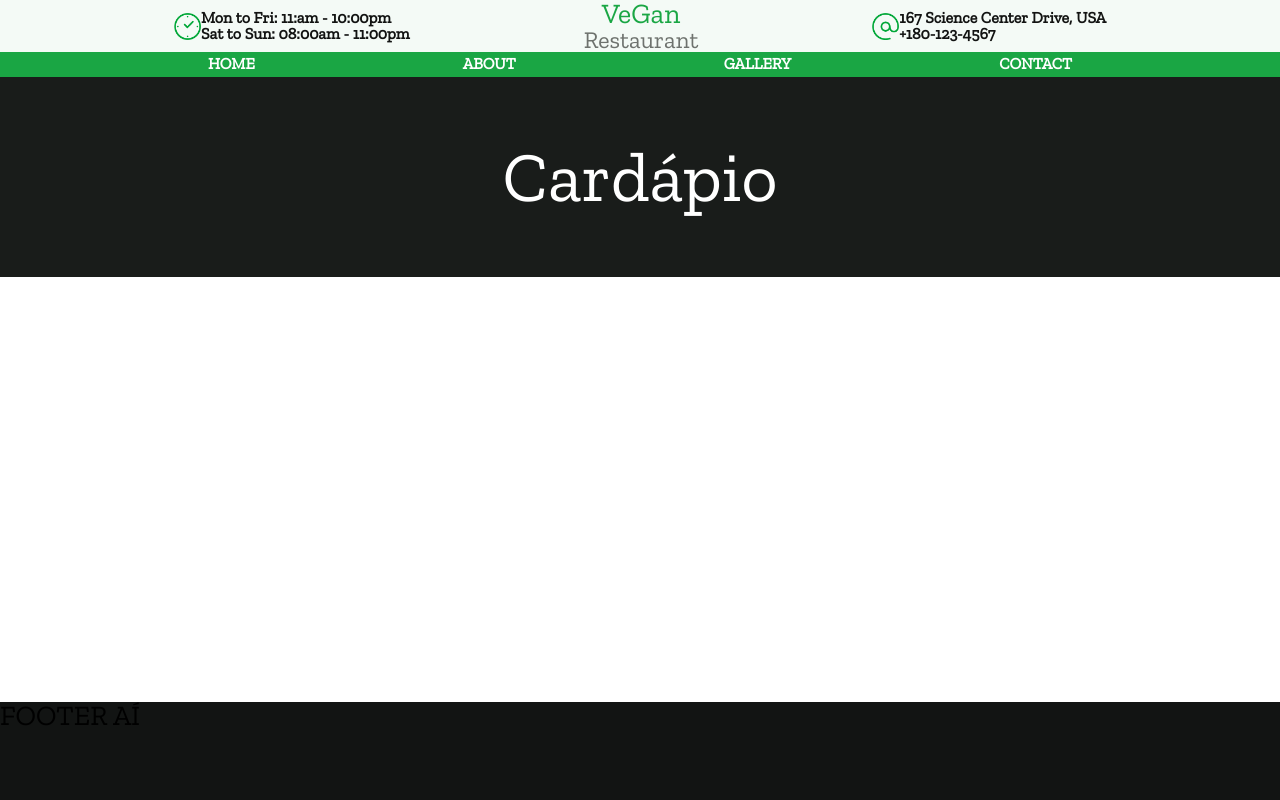
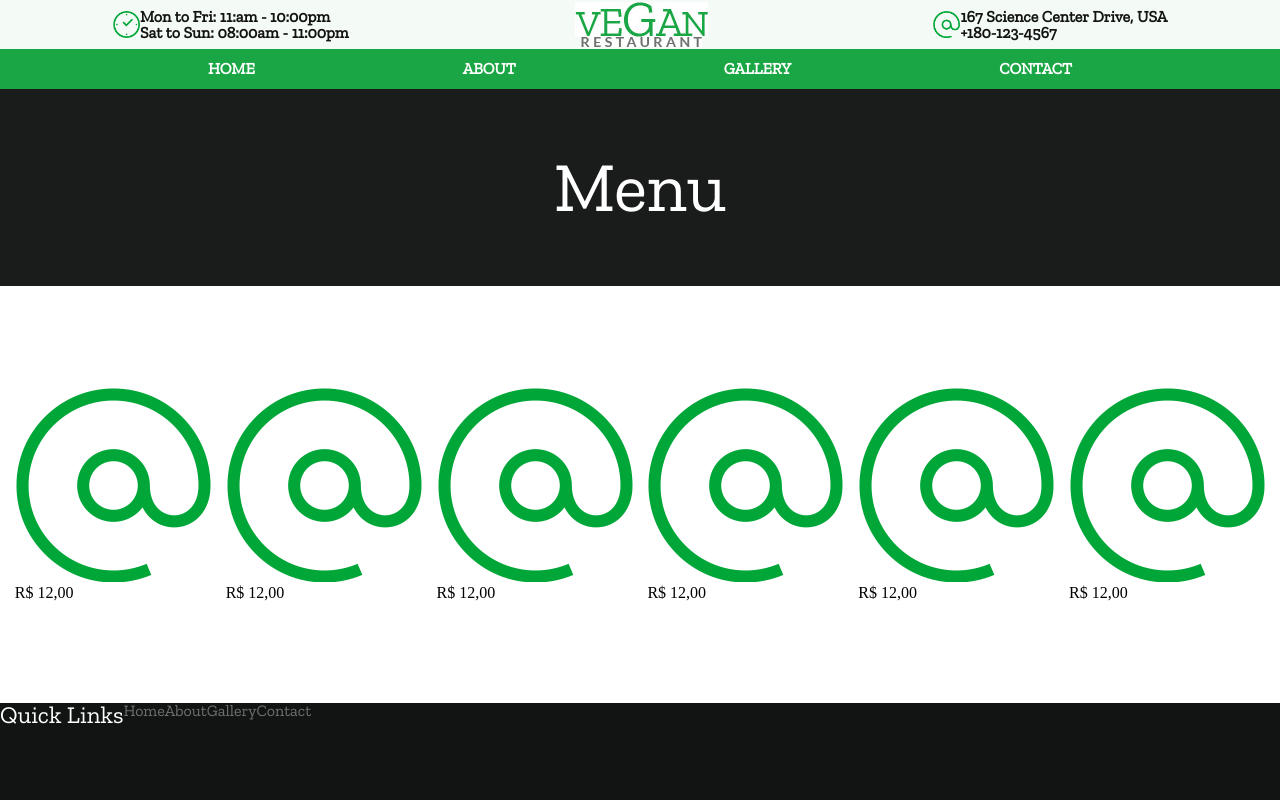
Before and after one commit to leolimcav/devweb_frontend1, a plain HTML site: page index.html in a window 1280 px wide. Drawn offline with nearby package versions, Linux system fonts and the light colour scheme.

Commit message:
Adicionado mudanças no header

```diff
--- a/css/styles.css
+++ b/css/styles.css
@@ -11,25 +11,18 @@
   display: flex;
   height: 20vh;
   width: 100%;
+  flex-flow: row wrap;
   background-color: #f4faf6;
   color: #121312;
-  justify-content: space-evenly;
+  justify-content: space-around;
   align-items: center;
 }
 
 .header-logo {
   display: flex;
-  flex-flow: column nowrap;
+  flex-flow: column wrap;
   justify-content: center;
   align-items: center;
-}
-
-.header-logo :first-child {
-  color: #1aa644;
-}
-
-.header-logo :last-child {
-  color: #6e726e;
 }
 
 .header-schedule {
@@ -54,7 +47,7 @@
 
 .header-address {
   display: flex;
-  flex-flow: row nowrap;
+  flex-flow: row wrap;
   justify-content: space-evenly;
   align-items: center;
   font-weight: bold;
@@ -74,7 +67,7 @@
 
 .nav-container {
   display: flex;
-  height: 10vh;
+  min-height: 5vh;
   width: 100%;
   background-color: #1aa644;
   text-transform: uppercase;
@@ -104,13 +97,17 @@
 
 .cardapio-container {
   display: flex;
+  flex-flow: column nowrap;
+  justify-content: center;
+  align-items: center;
   width: 100%;
 }
 
 .cardapio {
   display: flex;
   flex-flow: row wrap;
-  justify-content: center;
+  justify-content: space-evenly;
+  align-items: center;
   width: 100%;
 }
 
@@ -120,3 +117,16 @@
   height: 39.35vh;
   width: 100%;
 }
+
+.footer-Heading {
+  color: #fff;
+}
+
+.quickLinksUl {
+  display: flex;
+  list-style: none;
+}
+
+.ul-Item {
+  color: #6e726e;
+}
--- a/index.html
+++ b/index.html
@@ -22,7 +22,7 @@
   </head>
   <body>
     <div class="container">
-      <header class="header-container">
+      <header class="header-container" id="header-top">
         <div class="header-schedule">
           <img src="./img/icone-relogio.png" alt="icone de relógio" />
           <div class="header-schedule-content">
@@ -31,8 +31,10 @@
           </div>
         </div>
         <div class="header-logo">
-          <h2>VeGan</h2>
-          <h3>Restaurant</h3>
+          <!-- <h2>VeGan</h2>
+          <h3>Restaurant</h3> -->
+          <img src="./img/VeGan.jpg" />
+          <img src="./img/Restaurant.jpg" />
         </div>
         <div class="header-address">
           <img src="./img/icone-endereco.png" alt="ícone de endereço" />
@@ -46,24 +48,57 @@
         <a href="#">Home</a>
         <a href="./sobre.html">About</a>
         <a href="./galeria.html">Gallery</a>
-        <a href="contato.html">Contact</a>
+        <a href="./contato.html">Contact</a>
       </nav>
       <div class="page-header">
-        <h2>Cardápio</h2>
+        <h2>Menu</h2>
       </div>
       <main class="content">
-        <!-- <section class="cardapio-container">
+        <section class="cardapio-container">
           <article class="cardapio">
-            <img src="./img/icone-endereco.png" />
-            <img src="./img/icone-endereco.png" />
-            <img src="./img/icone-endereco.png" />
-            <img src="./img/icone-endereco.png" />
-            <img src="./img/icone-endereco.png" />
+            <figure>
+              <img src="./img/icone-endereco.png" />
+              <figcaption>R$ 12,00</figcaption>
+            </figure>
+            <figure>
+              <img src="./img/icone-endereco.png" />
+              <figcaption>R$ 12,00</figcaption>
+            </figure>
+            <figure>
+              <img src="./img/icone-endereco.png" />
+              <figcaption>R$ 12,00</figcaption>
+            </figure>
+            <figure>
+              <img src="./img/icone-endereco.png" />
+              <figcaption>R$ 12,00</figcaption>
+            </figure>
+            <figure>
+              <img src="./img/icone-endereco.png" />
+              <figcaption>R$ 12,00</figcaption>
+            </figure>
+            <figure>
+              <img src="./img/icone-endereco.png" />
+              <figcaption>R$ 12,00</figcaption>
+            </figure>
           </article>
-        </section> -->
+        </section>
       </main>
       <footer class="footer-container">
-        <h2>FOOTER AÍ</h2>
+        <h3 class="footer-Heading">Quick Links</h3>
+        <ul class="quickLinksUl">
+          <a href="#header-top">
+            <li class="ul-Item">Home</li>
+          </a>
+          <a href="./sobre.html">
+            <li class="ul-Item">About</li>
+          </a>
+          <a href="./galeria.html">
+            <li class="ul-Item">Gallery</li>
+          </a>
+          <a href="./contato.html">
+            <li class="ul-Item">Contact</li>
+          </a>
+        </ul>
       </footer>
     </div>
   </body>
```
Also changed, not shown: img/Restaurant.jpg (added), img/VeGan.jpg (added).
